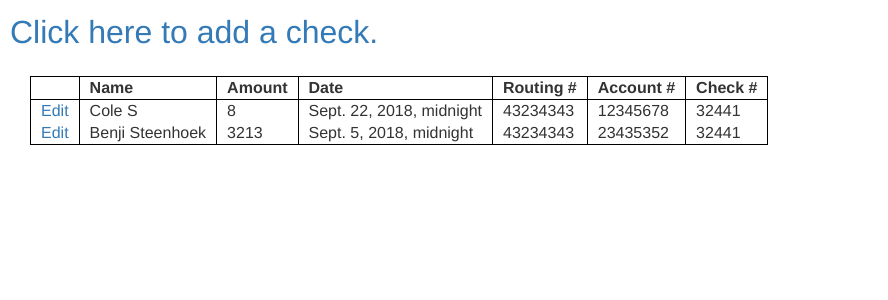
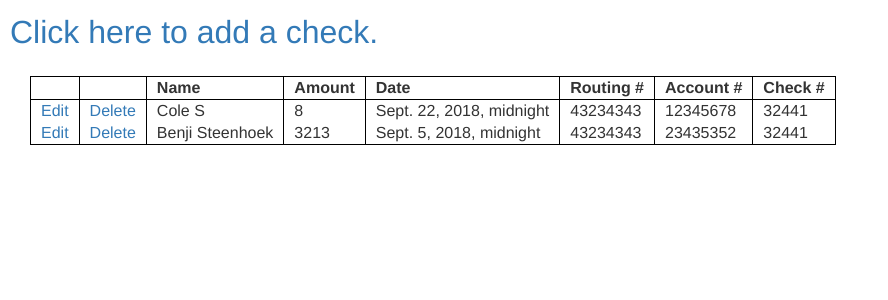
Before and after one commit to syurk/checkShnyfer, a Django app: page /managechecks/ in a window 1280 px wide. Shown: the top 300 px of the page, without its empty margins (0-888 px from the left). Run offline with Django 3.2, Linux system fonts and the light colour scheme; data comes from the database, SQL or seed files in the repository; both versions use the stored data as it was after the commit; some libraries are stand-ins or nearby versions.

Commit message:
Added Delete button.

```diff
--- a/src/managechecks/static/managechecks/styles.css
+++ b/src/managechecks/static/managechecks/styles.css
@@ -4,6 +4,19 @@ a.bigbutton {
 
 a.bigbutton, a.bigbutton:visited, a.bigbutton:hover, a.bigbutton:active {
     text-decoration: none;
+}
+
+.deletebutton {
+    background:none!important;
+    color:#337ab7;
+    border:none;
+    padding:0!important;
+    font: inherit;
+    cursor: pointer;
+}
+
+.deletebutton:hover {
+    text-decoration: underline;
 }
 
 table {
--- a/src/managechecks/templates/managechecks/index.html
+++ b/src/managechecks/templates/managechecks/index.html
@@ -3,11 +3,29 @@
 {% block title %}Manage Checks{% endblock %}
 
 {% block content %}
+    <script>
+        function deleteCheck(id) {
+            var confirmed = confirm("Are you sure you want to delete a check?");
+            if (confirmed == true) {
+                $.ajax({
+                    url: '/managechecks/deletecheck/',
+                    data: {
+                        'id': id
+                    },
+                    success: function (data) {
+                        $(".check_id_" + id).hide();
+                    }
+                });
+            }
+        }
+    </script>
+
     <a class="bigbutton" href="/managechecks/addchecks/">Click here to add a check.</a>
 
     <table id="check-table" class="tablesorter">
         <thead>
             <tr>
+                <th></th>
                 <th></th>
                 <th>Name</th>
                 <th>Amount</th>
@@ -19,8 +37,9 @@
         </thead>
         <tbody>
             {% for c in checks %}
-            <tr data-check-id="{{ c.check_id }}">
+            <tr class="check_id_{{ c.check_id }}">
                 <td><a href="/managechecks/editcheck?id={{c.check_id}}">Edit</a></td>
+                <td><button class="deletebutton" onclick="deleteCheck({{ c.check_id }})">Delete</button></td>
                 <td>{{ c.name }}</td>
                 <td>{{ c.amount }}</td>
                 <td>{{ c.written_date }}</td>
--- a/src/managechecks/urls.py
+++ b/src/managechecks/urls.py
@@ -5,6 +5,7 @@ from . import views
 urlpatterns = [
     path('', views.index, name='index'),
     path('addchecks/', views.addchecks, name='addchecks'),
-    path('editcheck/', views.editcheck, name='edit'),
+    path('editcheck/', views.editcheck, name='editcheck'),
+    path('deletecheck/', views.deletecheck, name='deletecheck'),
     path('submitcheck/', views.submit, name='submit'),
 ]
--- a/src/managechecks/views.py
+++ b/src/managechecks/views.py
@@ -13,9 +13,14 @@ def addchecks(request):
     return render(request, 'managechecks/addchecks.html')
 
 def editcheck(request):
-    check = Check.objects.get(check_id=request.GET['id'][0])
+    check = Check.objects.get(check_id=request.GET.get('id'))
     return render(request, 'managechecks/editcheck.html',
     {"check": check, "datetimestr": check.written_date.strftime('%Y-%m-%d')})
+
+def deletecheck(request):
+    id = request.GET.get('id')
+    Check.objects.get(check_id=id).delete()
+    return HttpResponse()
 
 def submit(request):
     addCheckToDB(request)
```
Also changed, not shown: src/db.sqlite3.
